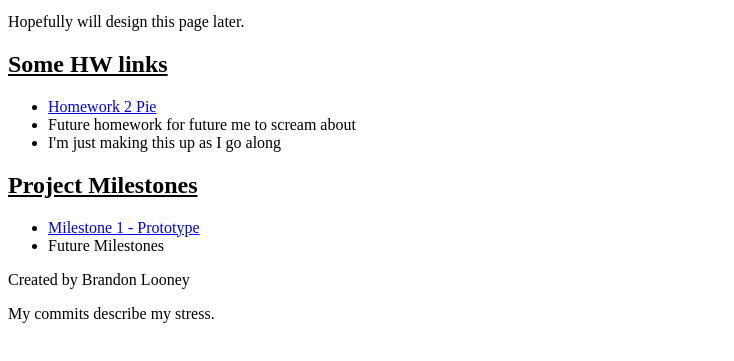
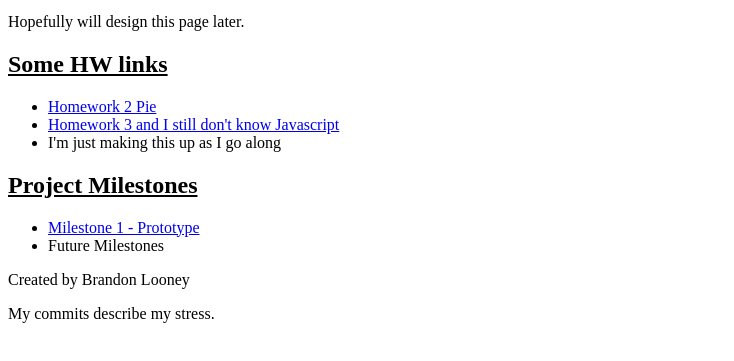
Before and after one commit to L00nat1c/L00nat1c.github.io, a plain HTML site: page index.html in a window 1280 px wide. Shown: the part 289-650 px from the top of the page, without its empty margins (0-734 px from the left). Drawn offline with Linux system fonts and the light colour scheme.

Commit message:
linked to main page

```diff
--- a/index.html
+++ b/index.html
@@ -30,7 +30,7 @@
     <h2>Some HW links</h2>
     <ul>
         <li><a href="/csc372-hw/pie/pie.html">Homework 2 Pie</a></li>
-        <li>Future homework for future me to scream about</li>
+        <li><a href="/csc372-hw/layout-event/iindex.html">Homework 3 and I still don't know Javascript</a></li>
         <li>I'm just making this up as I go along</li>
     </ul>
 
```
